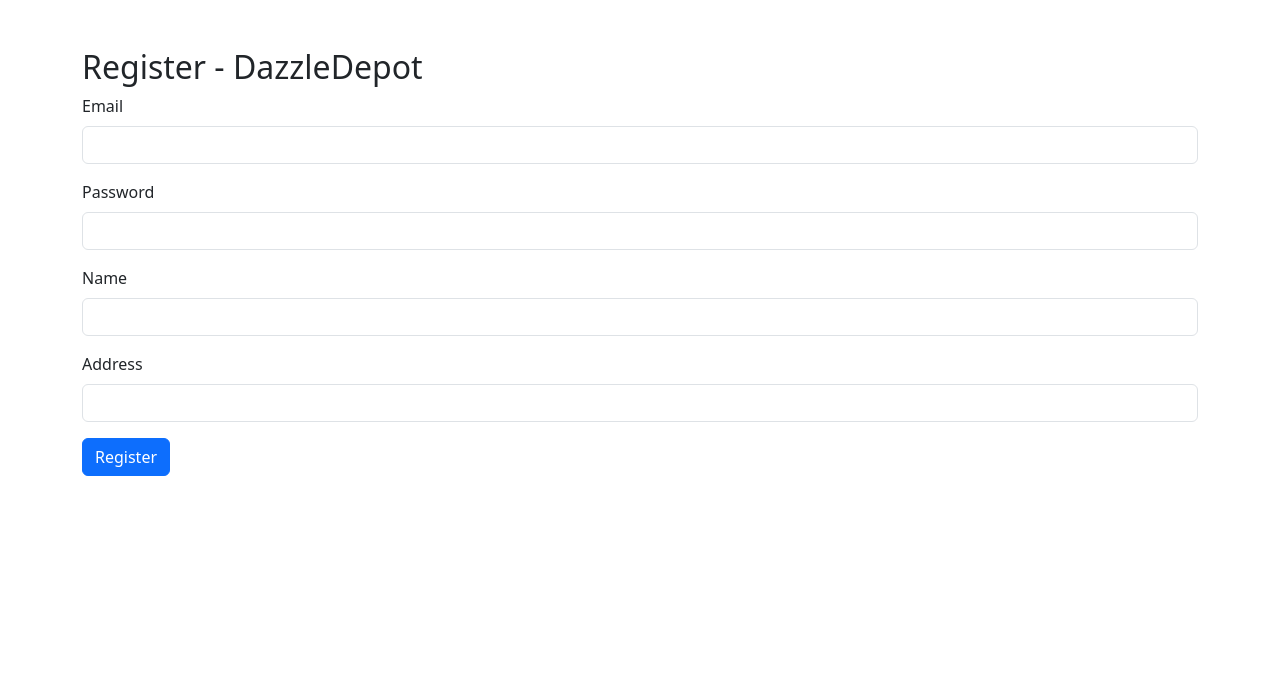
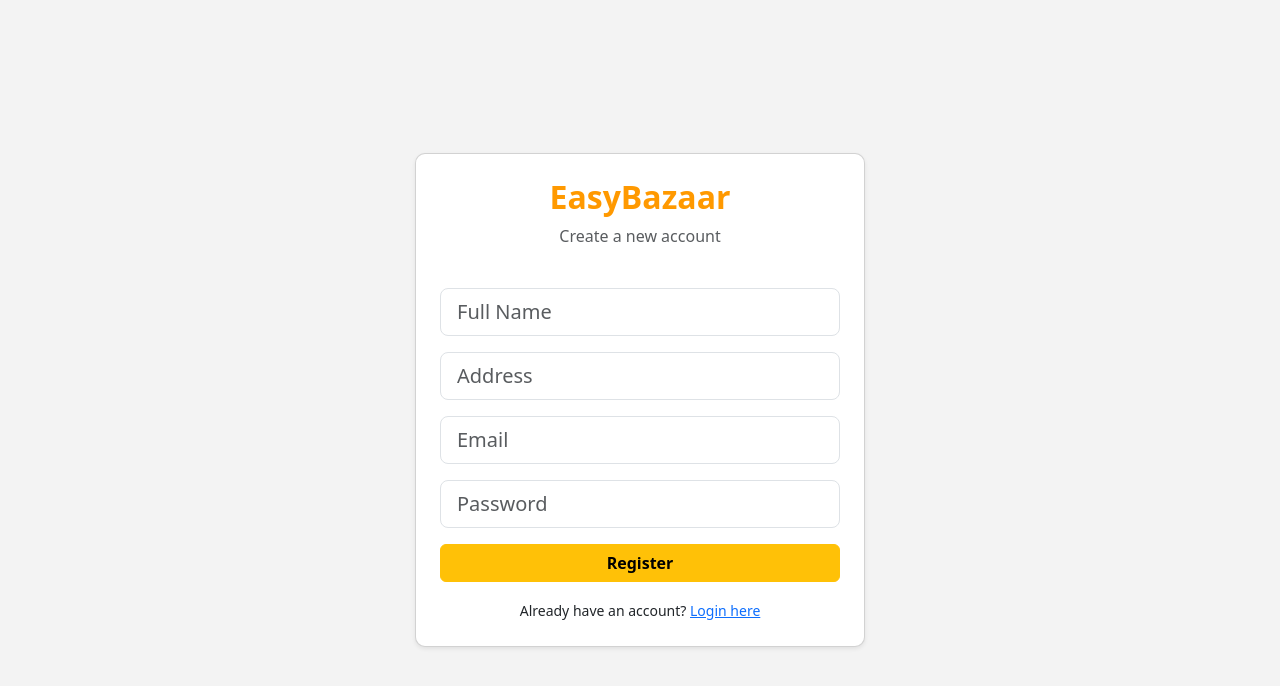
Before and after one commit to Dhyaneswar225/EasyBazaarAuthFrontEnd, a React (Create React App) app: page /register in a window 1280 px wide. Shown: the top 686 px of the page. Built offline with nearby package versions, Linux system fonts and the light colour scheme.

Commit message:
Login page changed

```diff
--- a/package.json
+++ b/package.json
@@ -16,7 +16,7 @@
     "test": "react-scripts test",
     "eject": "react-scripts eject"
   },
-  "proxy": "http://localhost:8080",
+  "proxy": "http://localhost:8081",
   "browserslist": {
     "production": [
       ">0.2%",
--- a/src/App.js
+++ b/src/App.js
@@ -1,4 +1,4 @@
-import { BrowserRouter, Routes, Route } from 'react-router-dom';
+import { BrowserRouter, Routes, Route, Navigate } from 'react-router-dom';
 import Login from './pages/Login';
 import Register from './pages/Register';
 import Home from './pages/Home';
@@ -7,9 +7,11 @@
   return (
     <BrowserRouter>
       <Routes>
-        <Route path="/" element={<Home />} />
+        {/* Redirect root to /login */}
+        <Route path="/" element={<Navigate to="/login" />} />
         <Route path="/login" element={<Login />} />
         <Route path="/register" element={<Register />} />
+        <Route path="/home" element={<Home />} />
       </Routes>
     </BrowserRouter>
   );
--- a/src/pages/Home.js
+++ b/src/pages/Home.js
@@ -1,10 +1,32 @@
 import React from 'react';
+import { useNavigate } from 'react-router-dom';
 
 function Home() {
+  const navigate = useNavigate();
+
+  const handleLogout = () => {
+    localStorage.removeItem('token'); // clear token
+    navigate('/login'); // redirect to login page
+  };
+
   return (
-    <div className="container">
-      <h1>Welcome to DazzleDepot</h1>
-      <p>Your one-stop shop for everything!</p>
+    <div style={{ minHeight: '100vh', backgroundColor: '#f3f3f3' }}>
+      {/* Header with Logout on top-right */}
+      <div className="d-flex align-items-center p-3 shadow-sm" style={{ backgroundColor: 'white' }}>
+        <h2 className="m-0">EasyBazaar</h2>
+        <button
+          className="btn btn-outline-secondary ms-auto"
+          onClick={handleLogout}
+        >
+          Logout
+        </button>
+      </div>
+
+      {/* Main content */}
+      <div className="container mt-5 text-center">
+        <h1>Welcome to EasyBazaar</h1>
+        <p>Your one-stop shop for everything!</p>
+      </div>
     </div>
   );
 }
--- a/src/pages/Login.js
+++ b/src/pages/Login.js
@@ -17,41 +17,53 @@
       const response = await login(formData);
       localStorage.setItem('token', response.data);
       alert('Login successful!');
-      navigate('/');
+      navigate('/home');
     } catch (err) {
       setError(err.response?.data || 'Login failed');
     }
   };
 
   return (
-    <div className="container mt-5">
-      <h2>Login - DazzleDepot</h2>
+    <div className="d-flex align-items-center justify-content-center vh-100" style={{ backgroundColor: '#f3f3f3' }}>
+      <div className="card p-4 shadow-sm" style={{ width: '100%', maxWidth: '400px', borderRadius: '10px' }}>
+        <div className="text-center mb-4">
+          <h2 style={{ fontWeight: '700', color: '#ff9900' }}>EasyBazaar</h2>
+          <p className="text-muted">Login to your account</p>
+        </div>
         {error && <div className="alert alert-danger">{error}</div>}
         <form onSubmit={handleSubmit}>
           <div className="mb-3">
-          <label className="form-label">Email</label>
             <input
               type="email"
               name="email"
-            className="form-control"
+              className="form-control form-control-lg"
+              placeholder="Email"
               value={formData.email}
               onChange={handleChange}
               required
             />
           </div>
           <div className="mb-3">
-          <label className="form-label">Password</label>
             <input
               type="password"
               name="password"
-            className="form-control"
+              className="form-control form-control-lg"
+              placeholder="Password"
               value={formData.password}
               onChange={handleChange}
               required
             />
           </div>
-        <button type="submit" className="btn btn-primary">Login</button>
+          <button type="submit" className="btn btn-warning w-100 fw-bold">
+            Login
+          </button>
+          <div className="text-center mt-3">
+            <small>
+              Don't have an account? <a href="/register">Register here</a>
+            </small>
+          </div>
         </form>
+      </div>
     </div>
   );
 }
--- a/src/pages/Register.js
+++ b/src/pages/Register.js
@@ -3,12 +3,7 @@
 import { register } from '../services/api';
 
 function Register() {
-  const [formData, setFormData] = useState({
-    email: '',
-    password: '',
-    name: '',
-    address: '',
-  });
+  const [formData, setFormData] = useState({ email: '', password: '', name: '', address: '' });
   const [error, setError] = useState('');
   const navigate = useNavigate();
 
@@ -28,56 +23,68 @@
   };
 
   return (
-    <div className="container mt-5">
-      <h2>Register - DazzleDepot</h2>
+    <div className="d-flex align-items-center justify-content-center vh-100" style={{ backgroundColor: '#f3f3f3' }}>
+      <div className="card p-4 shadow-sm" style={{ width: '100%', maxWidth: '450px', borderRadius: '10px' }}>
+        <div className="text-center mb-4">
+          <h2 style={{ fontWeight: '700', color: '#ff9900' }}>EasyBazaar</h2>
+          <p className="text-muted">Create a new account</p>
+        </div>
         {error && <div className="alert alert-danger">{error}</div>}
         <form onSubmit={handleSubmit}>
           <div className="mb-3">
-          <label className="form-label">Email</label>
+            <input
+              type="text"
+              name="name"
+              className="form-control form-control-lg"
+              placeholder="Full Name"
+              value={formData.name}
+              onChange={handleChange}
+              required
+            />
+          </div>
+          <div className="mb-3">
+            <input
+              type="text"
+              name="address"
+              className="form-control form-control-lg"
+              placeholder="Address"
+              value={formData.address}
+              onChange={handleChange}
+              required
+            />
+          </div>
+          <div className="mb-3">
             <input
               type="email"
               name="email"
-            className="form-control"
+              className="form-control form-control-lg"
+              placeholder="Email"
               value={formData.email}
               onChange={handleChange}
               required
             />
           </div>
           <div className="mb-3">
-          <label className="form-label">Password</label>
             <input
               type="password"
               name="password"
-            className="form-control"
+              className="form-control form-control-lg"
+              placeholder="Password"
               value={formData.password}
               onChange={handleChange}
               required
             />
           </div>
-        <div className="mb-3">
-          <label className="form-label">Name</label>
-          <input
-            type="text"
-            name="name"
-            className="form-control"
-            value={formData.name}
-            onChange={handleChange}
-            required
-          />
+          <button type="submit" className="btn btn-warning w-100 fw-bold">
+            Register
+          </button>
+          <div className="text-center mt-3">
+            <small>
+              Already have an account? <a href="/login">Login here</a>
+            </small>
           </div>
-        <div className="mb-3">
-          <label className="form-label">Address</label>
-          <input
-            type="text"
-            name="address"
-            className="form-control"
-            value={formData.address}
-            onChange={handleChange}
-            required
-          />
+        </form>
       </div>
-        <button type="submit" className="btn btn-primary">Register</button>
-      </form>
     </div>
   );
 }
```
Also changed, not shown: 1 other file (tests, documents, lock files or other folders). Lines whose indentation alone changed are shown as unchanged.
